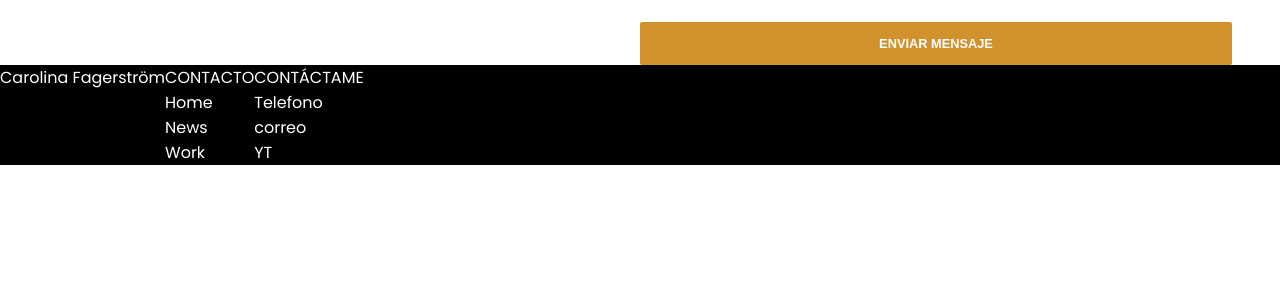
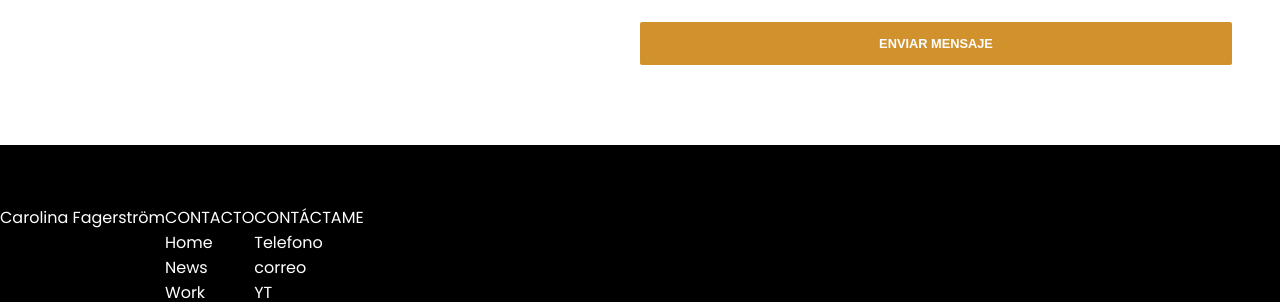
Before and after one commit to JJ1313/carolinaFagerstrom-react, a React (Vite) app: page / in a window 1280 px wide. Shown: the part 2279-2581 px from the top of the page. Before the commit the page ends 2444 px from the top, so only its background shows below. Built offline with nearby package versions, Linux system fonts and the light colour scheme; the HTML template or start-up script is replaced by a standard one; a web font is replaced by a local one.

Commit message:
Agrga informacion a footer

```diff
--- a/src/assets/css/styles.css
+++ b/src/assets/css/styles.css
@@ -86,6 +86,10 @@
   margin-top: 2rem !important;
 }
 
+.mt-5 {
+  margin-top: 5rem !important;
+}
+
 .mt-10 {
   margin-top: 10rem !important;
 }
@@ -138,6 +142,10 @@
 /* --- top */
 .pt-1 {
   padding-top: 1rem !important;
+}
+
+.pt-3p75 {
+  padding-top: 3.75rem !important;
 }
 
 .pt-6p25 {
--- a/src/components/Contact.jsx
+++ b/src/components/Contact.jsx
@@ -10,7 +10,7 @@
           <li><a href="mailto:lanierpal@gmail.com" className="txt-gray link"><span></span> lanierpal@gmail.com</a></li>
         </ul>
       </div>
-      <form className="">
+      <form method="POST">
         <div className="form-container d-grid cols-2 g-row-1 g-col-1p5">
           <div className="input-container">
             <input type="text" id="name" aria-label="Nombre" placeholder="Nombre" className="txt-upper fs-0p8 fw-500 ff-terciary" />
```
Also changed, not shown: src/assets/css/footer.css (added).
